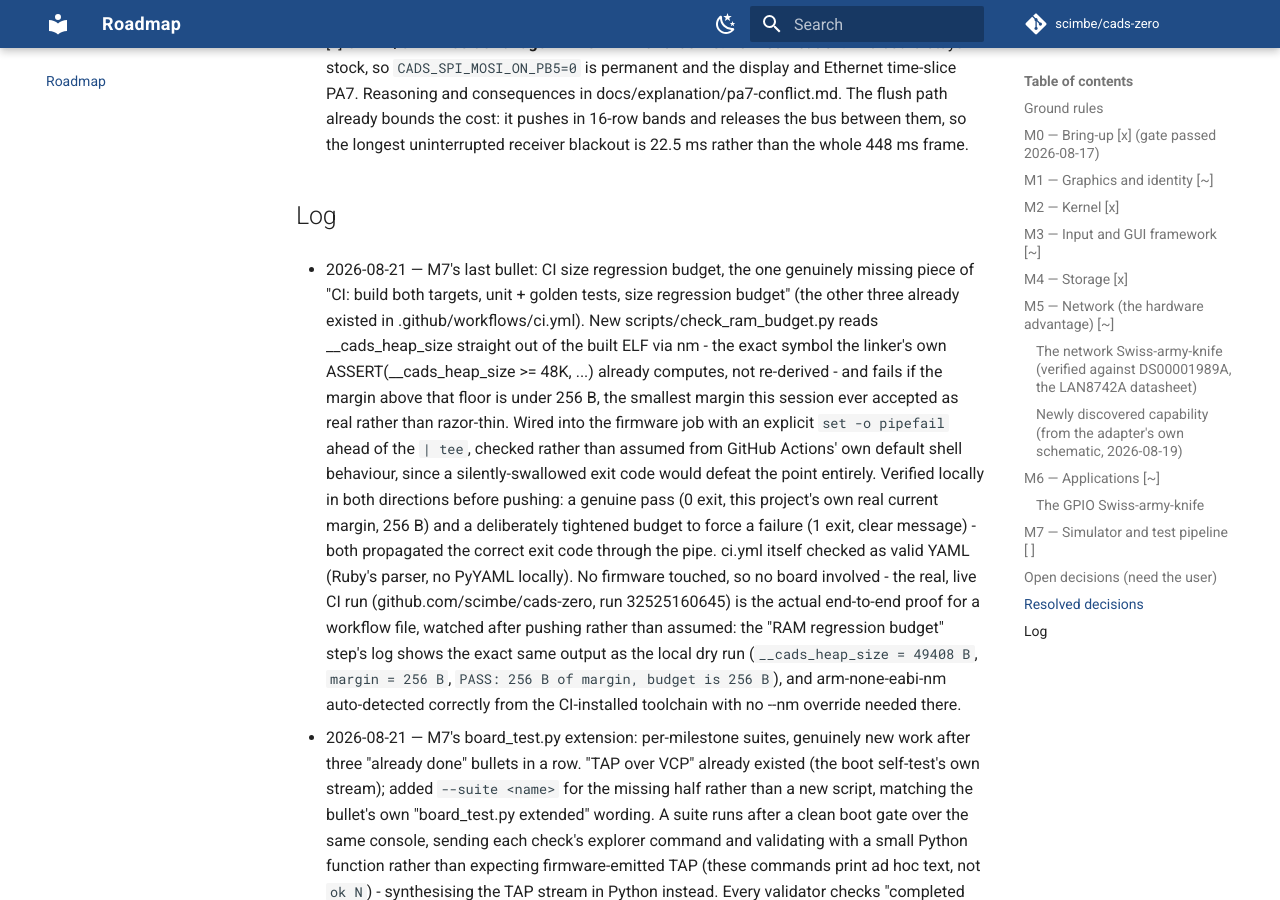
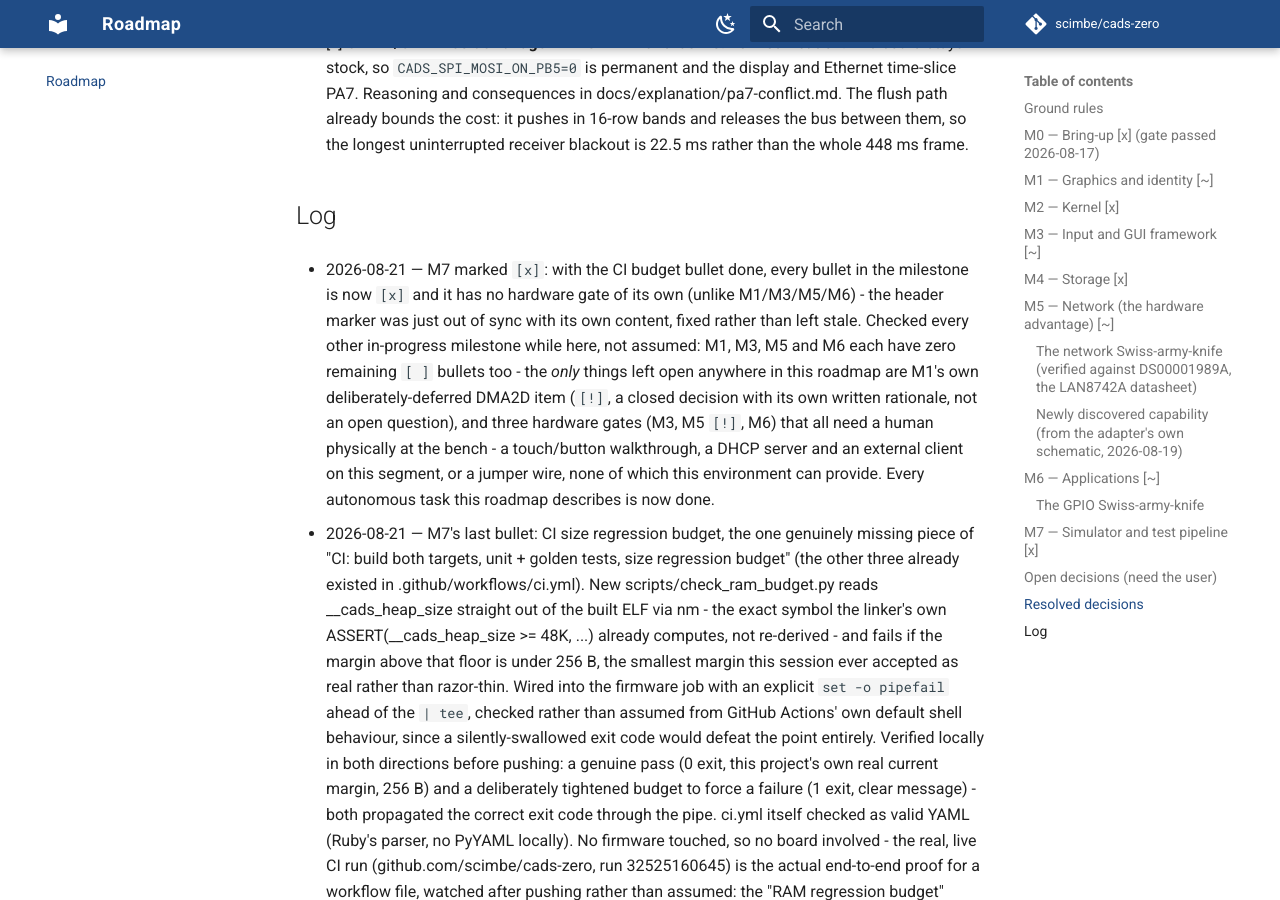
Before and after one commit to scimbe/cads-zero-firmware, an MkDocs documentation site: the page built from docs/ROADMAP.md, in a window 1280 px wide and 900 px high, scrolled down 29971 px. Built offline with MkDocs 1.6.1 and Material for MkDocs 9.7.7, drawn with Linux system fonts in a browser that asks for light colours; comment, search, counter and statistics services are not loaded.

Commit message:
docs: mark M7 complete, confirm every autonomous task in the roadmap is done
M7's every bullet is now [x] and it has no hardware gate of its own,
so its header was stale at [ ]. Checked every other in-progress
milestone while here: M1, M3, M5, M6 all have zero remaining [ ]
bullets too. What's left anywhere in this roadmap is M1's own
deliberately-deferred DMA2D item (a closed decision, not an open
question) and three hardware gates (M3, M5, M6) that all need a human
physically at the bench - none of which this environment can provide.

Co-Authored-By: Claude Sonnet 5 <noreply@anthropic.com>
Claude-Session: https://claude.ai/code/session_018Xe8BHHARvXCBXg4LEy4Py

```diff
--- a/docs/ROADMAP.md
+++ b/docs/ROADMAP.md
@@ -1344,7 +1344,7 @@ needs new hardware.
       **HARDWARE GATE M6** below (a human touch/button walkthrough) is
       still open in this milestone.
 
-## M7 — Simulator and test pipeline  `[ ]`
+## M7 — Simulator and test pipeline  `[x]`
 
 - [x] SDL2 simulator: panel, touch via mouse, adapter I/O panel, console
       Already fully implemented, not new work this session -
@@ -1539,6 +1539,21 @@ _None outstanding._
 
 ## Log
 
+- 2026-08-21 — M7 marked `[x]`: with the CI budget bullet done, every
+  bullet in the milestone is now `[x]` and it has no hardware gate of
+  its own (unlike M1/M3/M5/M6) - the header marker was just out of sync
+  with its own content, fixed rather than left stale.
+  Checked every other in-progress milestone while here, not assumed:
+  M1, M3, M5 and M6 each have zero remaining `[ ]` bullets too - the
+  *only* things left open anywhere in this roadmap are M1's own
+  deliberately-deferred DMA2D item (`[!]`, a closed decision with its
+  own written rationale, not an open question), and three hardware
+  gates (M3, M5 `[!]`, M6) that all need a human physically at the
+  bench - a touch/button walkthrough, a DHCP server and an external
+  client on this segment, or a jumper wire, none of which this
+  environment can provide. Every autonomous task this roadmap describes
+  is now done.
+
 - 2026-08-21 — M7's last bullet: CI size regression budget, the one
   genuinely missing piece of "CI: build both targets, unit + golden
   tests, size regression budget" (the other three already existed in
```
